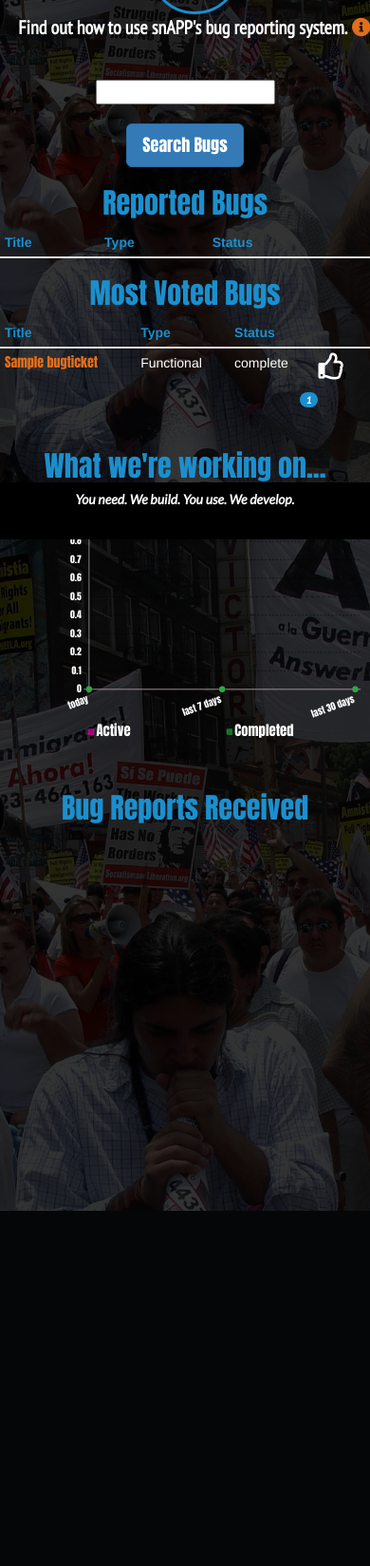
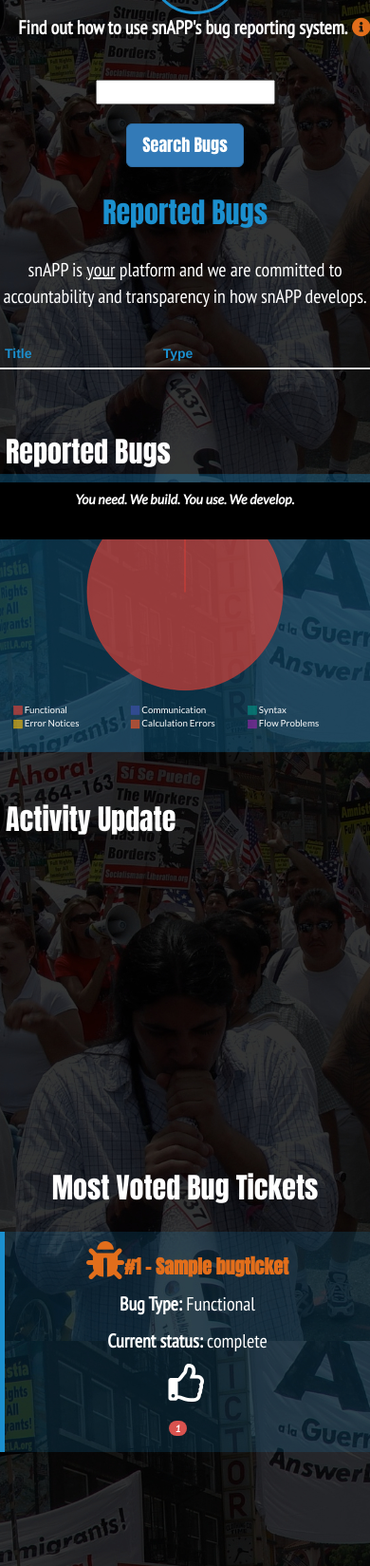
Before and after one commit to Deasun/snAPP, a Django app: page /bugtickets/ in a window 390 px wide. Shown: the part 276-1925 px from the top of the page at 95% size. Before the commit the page ends 1551 px from the top, so only its background shows below. Run offline with Django 3.2, Linux system fonts and the light colour scheme; a user stored in the database is signed in; tables that the repository leaves empty hold one stand-in row (values such as "Sample post"); lists and menus that the app fills with data are empty; some libraries are stand-ins or nearby versions.

Commit message:
bug_listing styled across sizes and table scroll added

```diff
--- a/bugtickets/models.py
+++ b/bugtickets/models.py
@@ -71,6 +71,7 @@ class BugTicket(models.Model):
         enddate = startdate - datetime.timedelta(days=num)
         complete_bug_qs = BugTicket.objects.filter(date_completed__range=(enddate, startdate))
         return complete_bug_qs.count()
+
     """
     Method to count BugTickets by bug_type for Half-Pie Chart
     """
@@ -79,15 +80,6 @@ class BugTicket(models.Model):
         # pass
         qs_bug_type = BugTicket.objects.filter(bug_type=bugtype)
         return qs_bug_type.count()
-
-    """
-    Method to return top 5 most popular bug reports
-    """
-    @classmethod
-    def qs_by_bug_upvotes(self):
-        # pass
-        qs_bug_votes = BugTicket.objects.all().order_by('-votes')[:3]
-        return qs_bug_votes
 
     """
     String Representation
--- a/bugtickets/templates/bug_listing.html
+++ b/bugtickets/templates/bug_listing.html
@@ -1,8 +1,4 @@
-{% extends 'base.html' %}
-
-{% load staticfiles %}
-
-{% block content %}
+{% extends 'base.html' %} {% load staticfiles %} {% block content %}
 
 
 <!--Bug panel lists-->
@@ -63,15 +59,19 @@
 <!--Bug List Display-->
 <div class="row">
 
-    <div class="col-xs-12 col-md-5 col-md-offset-1">
-        <h2 class="tactics">Reported Bugs</h2>
+    <div class="col-xs-12 col-md-8 col-md-offset-2">
+        <h2 class='tactics head'>Reported Bugs</h2>
+        <p>snAPP is <u>your</u> platform and we are committed to accountability and transparency in how snAPP develops.</p>
+        <p class="hidden-xs hidden-sm">Below are a list of the {{ bugs.count }} bugs reported by snAPP members to date, with some related information on what we're prioritising.<br>Use the 'search' facility to filter them.</p><br>
+        <div class='scroll-table'>
             <table class="table table-condensed table-hover">
                 <thead>
                     <tr class="tr-bug">
                         <th class="hidden-xs">#</th>
                         <th>Title</th>
                         <th>Type</th>
-                    <th>Status</th>
+                        <th class="hidden-xs hidden-sm">Date</th>
+                        <th class="hidden-xs">Status</th>
                         <th></th>
                         <th class="hidden-xs"></th>
                     </tr>
@@ -83,10 +83,11 @@
                         <td class="hidden-xs">{{ bug.id }}</td>
                         <td><a href="{% url 'bug_report' bug.pk %}">{{ bug.title|truncatewords:3 }}</a></td>
                         <td>{{ bug.bug_type }}</td>
+                        <td class="hidden-xs hidden-sm">{{ bug.date_created }}</td>
+
 
                         <!--class method to trigger bug status depending on date_started & date_completed attributes-->
-
-                    <td>{{ bug.status }}</td>
+                        <td class="hidden-xs">{{ bug.status }}</td>
 
                         <td class="list-icons">
                             <i class="far fa-thumbs-up fa-2x">
@@ -102,51 +103,35 @@
                     {% endfor %}
                 </tbody>
             </table>
+        </div>
+    </div>
 
     <!--Most Voted Filtered Bug List-->
-        <h2 class="tactics">Most Voted Bugs</h2>
-        <table class="table table-condensed table-hover">
-            <thead>
-                <tr class="tr-bug">
-                    <th class="hidden-xs">#</th>
-                    <th>Title</th>
-                    <th>Type</th>
-                    <th>Status</th>
-                    <th></th>
-                    <th class="hidden-xs"></th>
-                </tr>
-            </thead>
-            <tbody>
-                {% for bug in bug_votes %}
-                <tr>
-
-                    <td class="hidden-xs">{{ bug.id }}</td>
-                    <td><a href="{% url 'bug_report' bug.pk %}">{{ bug.title|truncatewords:3 }}</a></td>
-                    <td>{{ bug.bug_type }}</td>
-                    <td>{{ bug.status }}</td>
-                    <td class="list-icons">
-                        <i class="far fa-thumbs-up fa-2x">
-                    <label class='badge bug-badge'>{{ bug.votes }}</label>
-                </i>
-                    </td>
-                    <td class="list-icons hidden-xs">
-                        <i class="far fa-comments fa-2x">
-                    <label class='badge bug-badge'>{{ bug.comments.count }}</label>
-                </i>
-                    </td>
-                </tr>
-                {% endfor %}
-            </tbody>
-        </table>
+    <div class="col-xs-12 col-md-6">
+        <h2 class="chart-label">Reported Bugs</h2>
+        <embed type="image/svg+xml" src={{pie_chart_data|safe}} style='max-width:700px' />
+    </div>
+    <div class="col-xs-12 col-md-6">
+        <h2 class="chart-label">Activity Update</h2>
+        <embed type="image/svg+xml" src={{chart_data|safe}} style='max-width:700px' />
     </div>
 
-    <!--Render BugTicket Chart using chart.js-->
-    <div class="col-xs-12 col-md-6">
-        <h2 class="tactics">What we're working on...</h2>
-        <embed type="image/svg+xml" src={{chart_data|safe}} style='max-width:1000px'/>
+    <div class="col-xs-12 col-md-8 col-md-offset-2">
+        <br>
+        <h2 class="white head">Most Voted Bug Tickets</h2>
+    </div>
+    <!--test-->
+    {% for bug in bug_votes %}
+    <div class="col-xs-12 col-sm-4">
+        <blockquote class="bug-blockquote">
+            <p><i class="fas fa-bug pre-login fa-2x"></i><strong><a href="{% url 'bug_report' bug.pk %}">#{{ bug.id }} - {{ bug.title }}</strong></a></p>
+            <p><strong>Bug Type:</strong> {{bug.bug_type }}</p>
+            <p><strong>Current status:</strong> {{ bug.status }}</p>
+            <p><i class="far fa-thumbs-up fa-2x"><label class='badge bug-badge'>{{ bug.votes }}</label></i></p>
+        </blockquote>
+    </div>
+    {% endfor %}
+</div>
 
-        <h2 class="tactics">Bug Reports Received</h2>
-        <embed type="image/svg+xml" src={{pie_chart_data|safe}} style='max-width:1000px'/>
-    </div>
-</div>
+
 {% endblock %}
--- a/bugtickets/views.py
+++ b/bugtickets/views.py
@@ -114,4 +114,5 @@ def get_bug_listing(request):
     """
     bugs = BugTicket.objects.filter(date_created__lte=timezone.now()).order_by('date_created')
     bug_votes = BugTicket.objects.all().order_by('-votes')[:3]
-    return render(request, "bug_listing.html", { 'bugs': bugs, 'bug_votes': bug_votes, 'chart_data': chart_data, 'pie_chart_data': pie_chart_data })
+
+    return render(request, "bug_listing.html", { 'bugs': bugs, 'bug_votes': bug_votes, 'chart_data': chart_data, 'pie_chart_data': pie_chart_data})
--- a/featuretickets/templates/feature_report.html
+++ b/featuretickets/templates/feature_report.html
@@ -136,7 +136,7 @@
             {% for comment in feature.feature_comments.all %}
 
             <article class="comment">
-                <a class="comment-img comment-pic" href="#">
+                <a class="comment-img feature comment-pic" href="#">
                     <img src='{{MEDIA_URL}}{{ comment.author.profile.image }}' alt="" width="50" height="50">
                 </a>
 
--- /dev/null
+++ b/static/css/_charts.scss
@@ -0,0 +1,11 @@
+.chart-label {
+    color: $white;
+    position: absolute;
+    top: 3rem;
+    left: 5%;
+}
+
+embed {
+    margin-top: 5rem;
+    padding-top: 4rem;
+}
--- a/static/css/_comments.scss
+++ b/static/css/_comments.scss
@@ -18,7 +18,7 @@
 }
 
 .comment-pic {
-    border: solid $lime .5rem;
+    border: solid .5rem;
     height: 6rem;
     width: 6rem;
     border-radius: 50%;
@@ -33,6 +33,7 @@
     border: 1px solid #e5e5e5;
     border-radius: 5px;
     background: rgba(255, 255, 255, .58);
+    margin-right: 1.5rem;
 }
 
 .comment .text p:last-child {
--- a/static/css/_fonts.scss
+++ b/static/css/_fonts.scss
@@ -18,11 +18,13 @@ h5 {
 }
 
 h1,
-a {
+td a,
+div a {
     color: $orange;
 }
 
-h2 {
+h2,
+a {
     color: $white;
 }
 
--- a/static/css/_globals.scss
+++ b/static/css/_globals.scss
@@ -15,8 +15,6 @@ body {
         right: 1rem;
     }
 }
-
-
 
 
 
@@ -54,6 +52,10 @@ body {
 
 .pre-login {
     color: $orange;
+}
+
+.white {
+    color: $white;
 }
 
 
@@ -121,6 +123,9 @@ hr {
 
 .bug-blockquote {
     border-left: .5rem solid $blue;
+    min-height: 20rem;
+    background: rgba(27, 143, 206, 0.17);
+
 }
 
 .feature-blockquote {
@@ -176,7 +181,7 @@ hr {
 
 // badges
 .bug-badge {
-    background-color: $blue;
+    background-color: $red;
     font-size: 1rem;
     font-family: $font-stack-2;
     margin: {
@@ -186,7 +191,7 @@ hr {
 }
 
 .feature-badge {
-    background-color: $lime;
+    background-color: $red;
     font-size: 1rem;
     font-family: $font-stack-2;
     margin: {
@@ -211,7 +216,7 @@ hr {
 
 
 .comment-badge {
-    background-color: $blue;
+    background-color: $red;
     font-size: 2rem;
     font-family: $font-stack-2;
     margin: {
@@ -220,7 +225,8 @@ hr {
     }
 }
 
-// panels
+
+
 
 
 
--- a/static/css/_tables.scss
+++ b/static/css/_tables.scss
@@ -33,5 +33,10 @@ td {
 
 // hover colors
 .table-hover tbody tr:hover td {
-  background-color: $orange;
+    background: #09486b;
 }
+
+.scroll-table{
+  overflow-y:auto;
+  max-height: 30rem;
+}
--- a/static/css/custom.css
+++ b/static/css/custom.css
@@ -11,10 +11,12 @@ h5 {
   font-family: Lato, sans-serif; }
 
 h1,
-a {
+td a,
+div a {
   color: #e26e1b; }
 
-h2 {
+h2,
+a {
   color: #fff; }
 
 h1 {
@@ -111,6 +113,9 @@ body {
 .pre-login {
   color: #e26e1b; }
 
+.white {
+  color: #fff; }
+
 .section-head {
   text-align: left;
   margin-top: 3rem; }
@@ -149,7 +154,9 @@ hr {
   background: rgba(179, 123, 255, 0.17); }
 
 .bug-blockquote {
-  border-left: 0.5rem solid #1b8fce; }
+  border-left: 0.5rem solid #1b8fce;
+  min-height: 20rem;
+  background: rgba(27, 143, 206, 0.17); }
 
 .feature-blockquote {
   border-left: 0.5rem solid #64d29f;
@@ -183,14 +190,14 @@ hr {
   padding-left: 2rem; }
 
 .bug-badge {
-  background-color: #1b8fce;
+  background-color: #d9534f;
   font-size: 1rem;
   font-family: Lato, sans-serif;
   margin-left: -20px;
   margin-bottom: -20px; }
 
 .feature-badge {
-  background-color: #64d29f;
+  background-color: #d9534f;
   font-size: 1rem;
   font-family: Lato, sans-serif;
   margin-left: -20px;
@@ -204,7 +211,7 @@ hr {
   font-family: Lato, sans-serif; }
 
 .comment-badge {
-  background-color: #1b8fce;
+  background-color: #d9534f;
   font-size: 2rem;
   font-family: Lato, sans-serif;
   margin-left: -40px;
@@ -410,7 +417,7 @@ a .fa-cc-stipe {
   display: block; }
 
 .comment-pic {
-  border: solid #64d29f 0.5rem;
+  border: solid .5rem;
   height: 6rem;
   width: 6rem;
   border-radius: 50%; }
@@ -422,7 +429,8 @@ a .fa-cc-stipe {
   padding: 10px;
   border: 1px solid #e5e5e5;
   border-radius: 5px;
-  background: rgba(255, 255, 255, 0.58); }
+  background: rgba(255, 255, 255, 0.58);
+  margin-right: 1.5rem; }
 
 .comment .text p:last-child {
   margin: 0; }
@@ -498,7 +506,11 @@ td {
   color: #64d29f; }
 
 .table-hover tbody tr:hover td {
-  background-color: #e26e1b; }
+  background: #09486b; }
+
+.scroll-table {
+  overflow-y: auto;
+  max-height: 30rem; }
 
 .progress {
   height: 3rem;
@@ -510,4 +522,14 @@ td {
 .progress-bar {
   background-color: #d9534f; }
 
+.chart-label {
+  color: #fff;
+  position: absolute;
+  top: 3rem;
+  left: 5%; }
+
+embed {
+  margin-top: 5rem;
+  padding-top: 4rem; }
+
 /*# sourceMappingURL=custom.css.map */
--- a/static/css/custom.scss
+++ b/static/css/custom.scss
@@ -10,3 +10,4 @@
 @import "comments.scss";
 @import "tables.scss";
 @import "progressbar.scss";
+@import "charts.scss";
```
Also changed, not shown: bugtickets/charts.py (+10 -10 lines), bugtickets/templates/bug_report.html (+9 -9 lines), 1 other file. Lines whose indentation alone changed are shown as unchanged.
